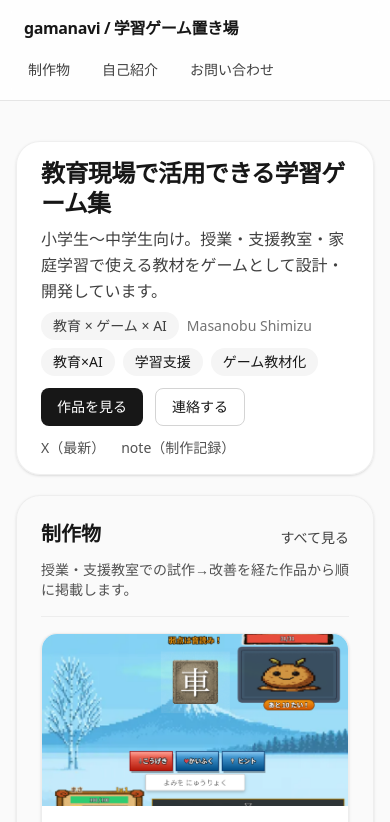
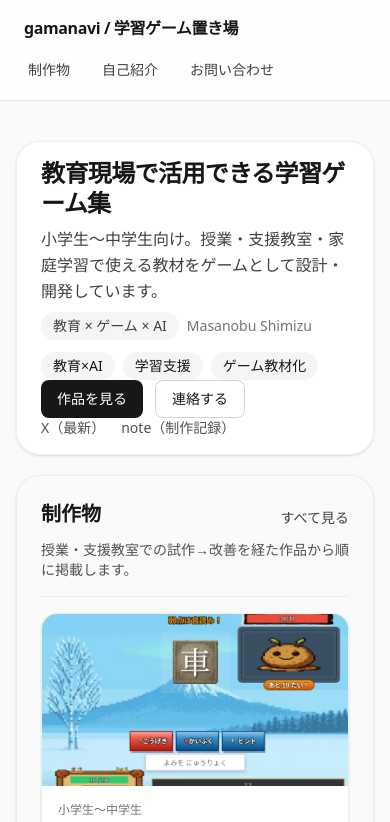
Before and after one commit to shimimasa/gamanavi-portfolio, a Next.js app: page / in a window 390 px wide. Shown: the top 822 px of the page. Built offline with nearby package versions, Linux system fonts and the light colour scheme.

Commit message:
refactor: restructure homepage layout to enhance responsiveness and improve content organization for better user experience

```diff
--- a/src/app/page.js
+++ b/src/app/page.js
@@ -13,15 +13,16 @@ export default function HomePage() {
     <div className="space-y-5">
       <section className="rounded-3xl border border-neutral-200/60 bg-white/90 px-6 py-4 shadow-sm sm:px-8 sm:py-5">
 
+       {/* sm以上は2カラムにして、右の空きを「情報密度」に変えて高さを圧縮 */}
+        <div className="sm:grid sm:grid-cols-12 sm:gap-6 sm:items-start">
+          <div className="sm:col-span-7">
             {/* Step1: ファーストビューを「3秒で伝わる」形に寄せる */}
             <h1 className="text-2xl font-semibold leading-tight tracking-tight sm:text-4xl">
               教育現場で活用できる学習ゲーム集
             </h1>
 
             <p className="mt-2 text-base leading-relaxed text-neutral-700">
-          小学生〜中学生向け。
-          <br className="hidden sm:block" />
-          授業・支援教室・家庭学習で使える教材をゲームとして設計・開発しています。
+              小学生〜中学生向け。授業・支援教室・家庭学習で使える教材をゲームとして設計・開発しています。
             </p>
 
             <div className="mt-2 flex flex-wrap items-center gap-2">
@@ -31,20 +32,22 @@ export default function HomePage() {
               {/* 名前は主役にしない：視線はまず価値へ */}
               <span className="text-sm text-neutral-500">{profile.name}</span>
             </div>
+          </div>
 
-        <div className="mt-2 flex flex-wrap gap-2">
+          <div className="mt-3 sm:mt-0 sm:col-span-5 sm:flex sm:flex-col sm:items-end sm:gap-3">
+            <div className="flex flex-wrap gap-2 sm:justify-end">
               {profile.focus.map((f) => (
                 <span key={f} className="rounded-full bg-neutral-100 px-3 py-1 text-sm">
                   {f}
                 </span>
               ))}
             </div>
-        <div className="mt-3 flex flex-wrap gap-3">
+
+            <div className="flex flex-wrap gap-3 sm:justify-end">
               <Link
                 href="/works"
                 className="inline-flex items-center justify-center rounded-lg bg-neutral-900 px-4 py-2 text-sm font-medium text-white hover:bg-neutral-800 focus-visible:outline-none focus-visible:ring-2 focus-visible:ring-neutral-900 focus-visible:ring-offset-2"
               >
-
                 作品を見る
               </Link>
 
@@ -56,8 +59,8 @@ export default function HomePage() {
               </Link>
             </div>
 
-        {/* 参考リンクは小さめで表示 */}
-        <div className="mt-3 flex flex-wrap items-center gap-4 text-sm text-neutral-600">
+            {/* 参考リンクは右寄せで省スペース */}
+            <div className="flex flex-wrap items-center gap-4 text-sm text-neutral-600 sm:justify-end">
               <a className="hover:underline" href={links.x} target="_blank" rel="noreferrer">
                 X（最新）
               </a>
@@ -65,6 +68,9 @@ export default function HomePage() {
                 note（制作記録）
               </a>
             </div>
+          </div>
+        </div>
+
       </section>
 
      {/* Works: ここから「作品」エリアとして面で区切る */}
```
Lines whose indentation alone changed are shown as unchanged.
